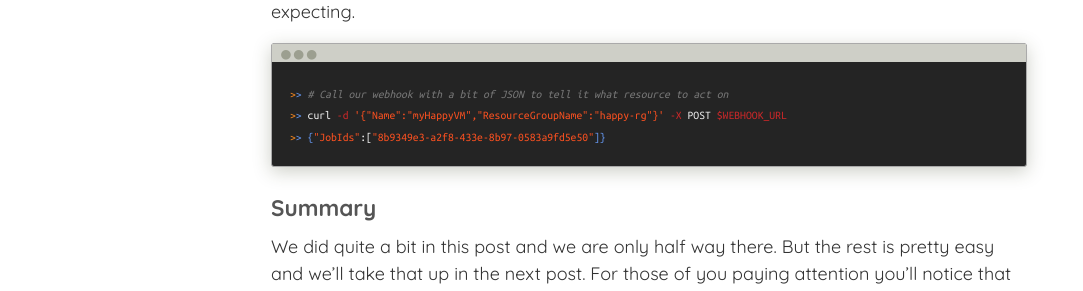
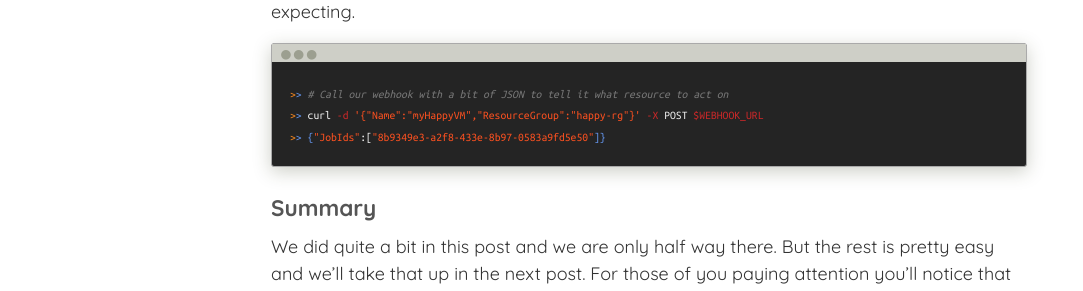
Before and after one commit to brentmcconnell/brentmcconnell.github.io, a Jekyll site: the page built from _posts/2021-03-18-autoshutdown.md, in a window 1280 px wide and 900 px high, scrolled down 7038 px. Shown: the part 151-442 px from the top of the window, without its empty margins (0-1083 px from the left). Built offline with Jekyll 4.4.1, drawn with Linux system fonts in a browser that asks for light colours; nearby versions of some CDN libraries; comment, search, counter and statistics services are not loaded.

Commit message:
fixed post

````diff
--- a/_posts/2021-03-18-autoshutdown.md
+++ b/_posts/2021-03-18-autoshutdown.md
@@ -276,7 +276,7 @@ that we know our runbook is expecting.
 
 ```terminal
 >> # Call our webhook with a bit of JSON to tell it what resource to act on
->> curl -d '{"Name":"myHappyVM","ResourceGroupName":"happy-rg"}' -X POST $WEBHOOK_URL
+>> curl -d '{"Name":"myHappyVM","ResourceGroup":"happy-rg"}' -X POST $WEBHOOK_URL
 >> {"JobIds":["8b9349e3-a2f8-433e-8b97-0583a9fd5e50"]}
 ```
 
````
